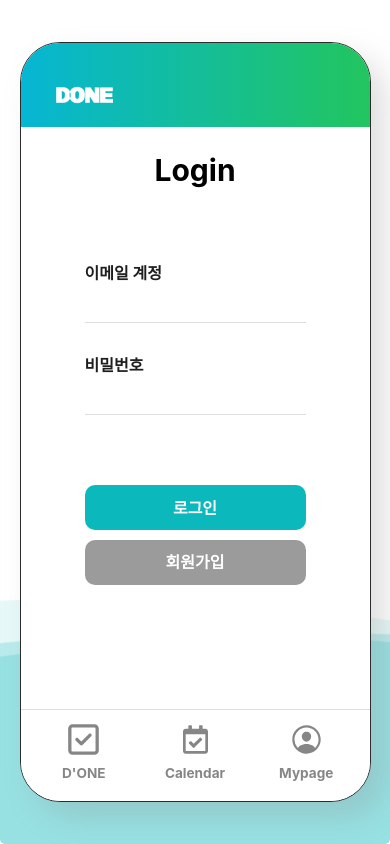
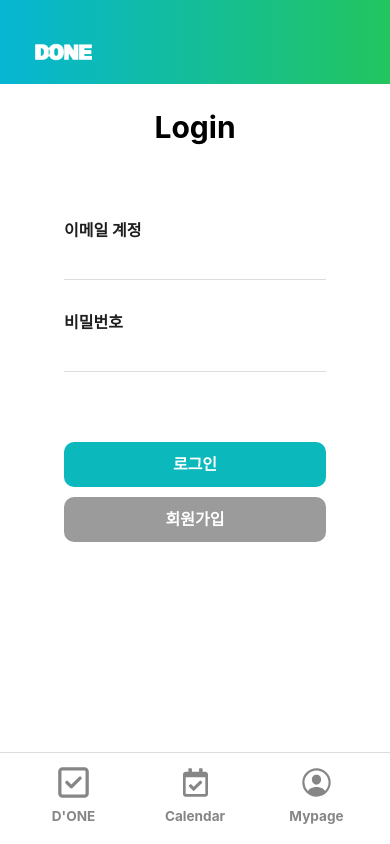
Before and after one commit to Wooin-dev/dailyone_web, a React (Create React App) app: page /login in a window 390 px wide. Built offline with nearby package versions, Linux system fonts and the light colour scheme; no server answers.

Commit message:
develop : 모바일 환경 풀스크린 채우기 (max-width 768px)

```diff
--- a/src/css/global.css
+++ b/src/css/global.css
@@ -52,6 +52,27 @@
         box-shadow: rgba(137, 137, 137, 0.27) 15px 15px 30px;
         border-radius: 40px;
         border: #2c2c2c solid 1px;
+    }
+
+    @media (max-width: 768px) {
+        .main-container {
+            width: 100vw;
+            min-width: 100vw;
+            max-width: 100vw;
+
+            height: 100vh;
+            max-height: 100vh;
+            min-height: 100vh;
+
+            margin: 0;
+            border-radius: 0;
+            box-shadow: none;
+            border: none;
+        }
+
+        .background-container {
+            display: none;
+        }
     }
 
     .background-container {
```
